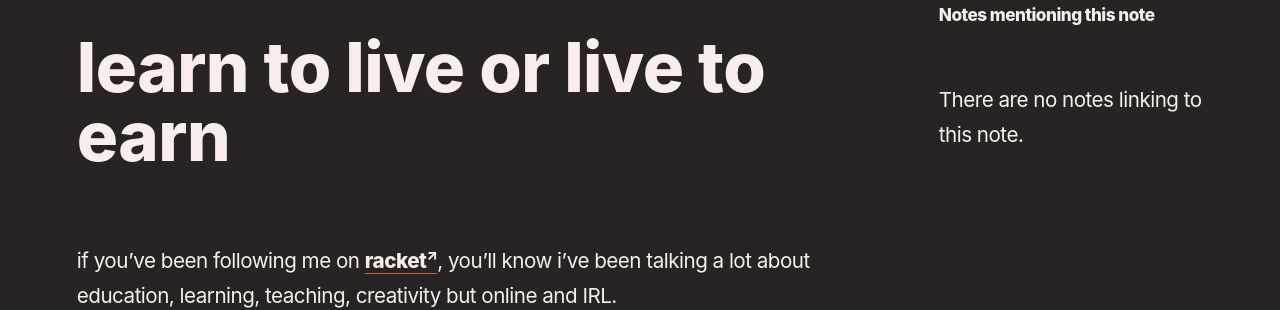
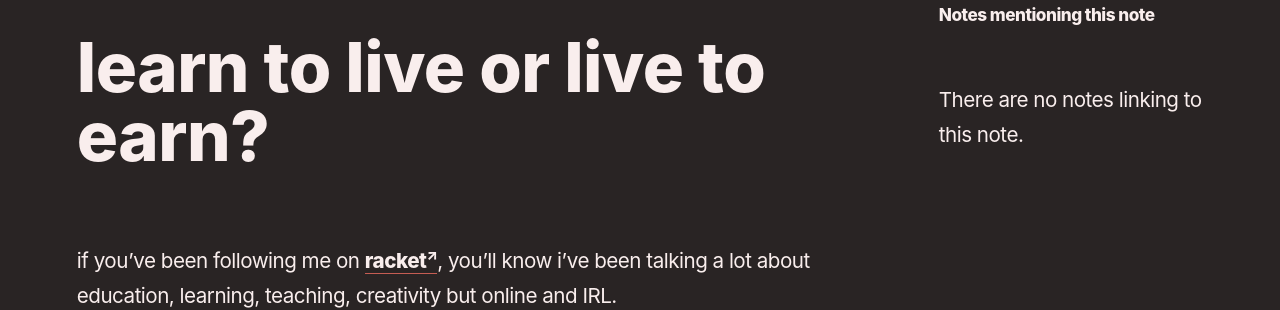
Before and after one commit to reddy2go/redgarden, a Jekyll site: the page built from _notes/learn to live before you earn to live.md, in a window 1280 px wide and 900 px high. Shown: the part 233-543 px from the top of the window. Built offline with Jekyll 4.4.1, drawn with Linux system fonts in a browser that asks for light colours; some web fonts are replaced; Markdown is read by kramdown in place of the engine named in the settings.

Commit message:
auto commit

```diff
--- a/_notes/learn to live before you earn to live.md
+++ b/_notes/learn to live before you earn to live.md
@@ -1,5 +1,5 @@
 ---
-title: learn to live or live to earn
+title: learn to live or live to earn?
 slug: learn-to-live
 ---
 
```
